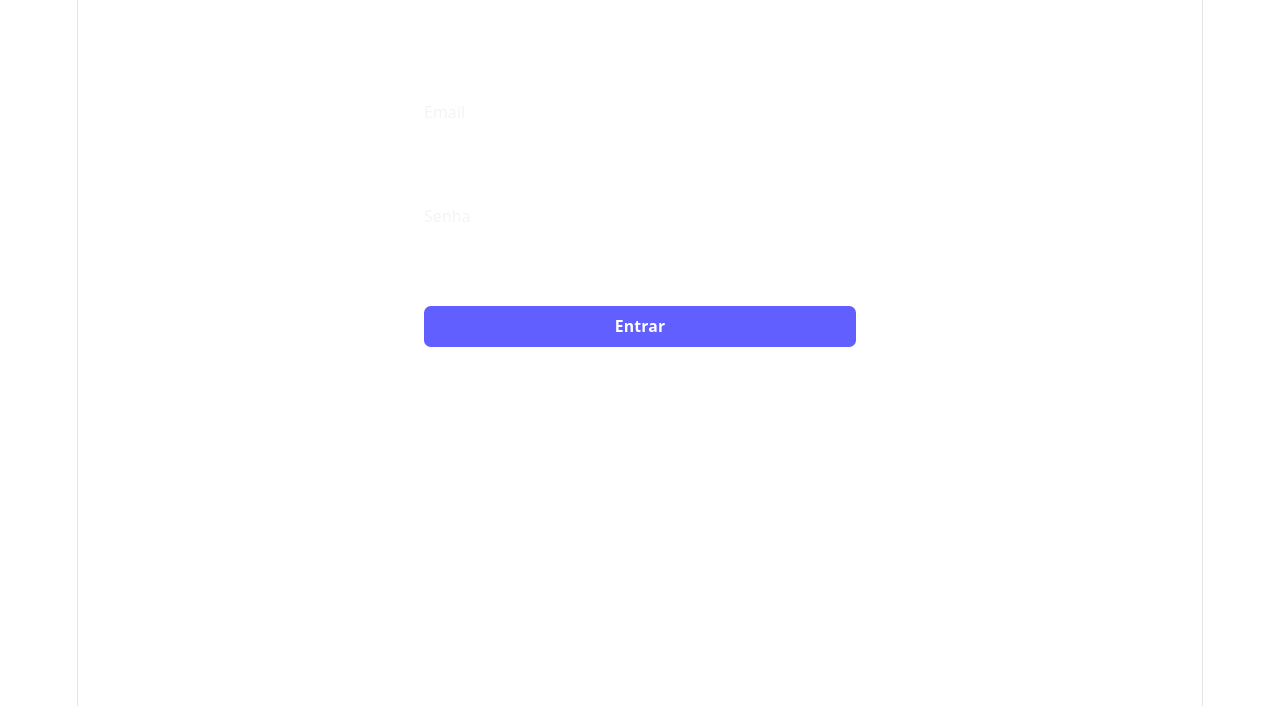
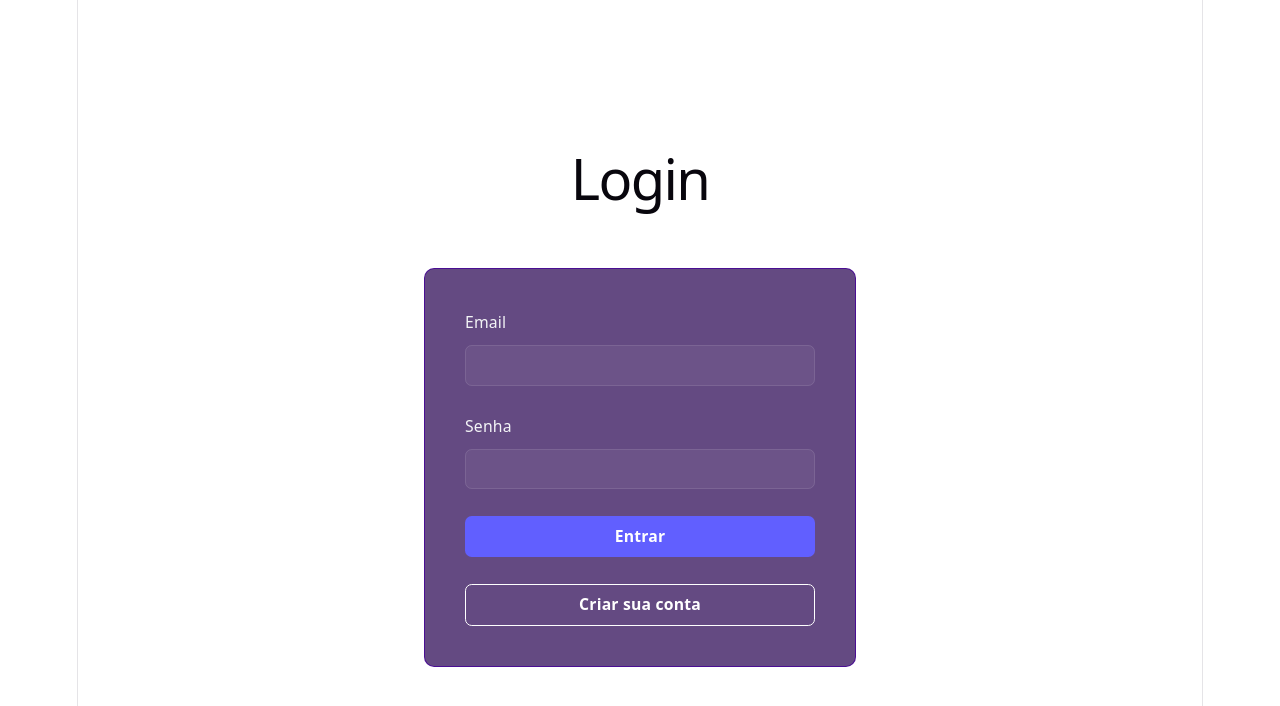
Before and after one commit to ViniciusS26/chowing, a React (Vite) app in the folder client/: page / in a window 1280 px wide. Shown: the top 706 px of the page. Built offline with nearby package versions, Linux system fonts and the light colour scheme.

Commit message:
feat:finalizando estilo da pagina de login, criando estilos e definindo cores

```diff
--- a/client/src/Login/Login.css
+++ b/client/src/Login/Login.css
@@ -0,0 +1,12 @@
+.login{
+    margin:auto ;
+    width: 100%;
+}
+
+.login-form{
+    border: 1px solid #450297d2;
+    padding: 40px;
+    border-radius: 10px;
+    box-shadow: 40px #450297d2;
+    background-color: #432468d2;
+}
--- a/client/src/Login/Login.tsx
+++ b/client/src/Login/Login.tsx
@@ -2,9 +2,9 @@ import './Login.css'
 
 function Login(){
   return(
-  <div className="flex items-center min-h-fullmt-6 flex-col justify-center px-6 py-12 lg:px-8">
-
-  <div className=" mt-10 sm:mx-auto sm:w-full sm:max-w-sm">
+  <div className="login flex items-center min-h-fullmt-6 flex-col justify-center m-8 px-6 py-12 lg:px-8">
+    <h1>Login</h1>
+    <div className="login-form mt-10 sm:mx-auto sm:w-full sm:max-w-sm">
       <form action="#" method="POST" className="space-y-6">
         <div>
           <div className='flex'>
```
Lines whose indentation alone changed are shown as unchanged.
